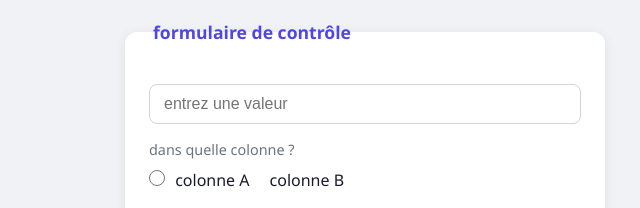
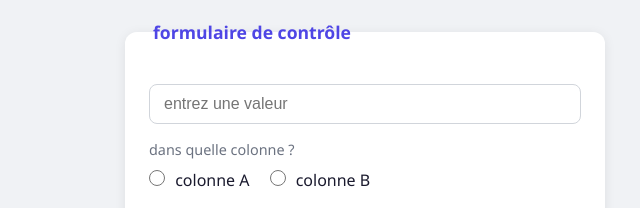
Before and after one commit to dartjump/hub_code, a plain HTML site: page formulaire.html in a window 1280 px wide. Shown: the top 208 px of the page, 275-915 px from the left. Drawn offline with Linux system fonts and the light colour scheme.

Commit message:
Fix HTML structure and correct input types

```diff
--- a/formulaire.html
+++ b/formulaire.html
@@ -13,7 +13,7 @@
         <label name="nom">dans quelle colonne ?</label>
         <div class="radio-group">
             <label><input type="radio" id="colonneA" name="colonne" value="A"> colonne A</label>
-            <label><igitnput type="radio" id="colonneB" name="colonne" value="B"> colonne B</label>
+            <label><input type="radio" id="colonneB" name="colonne" value="B"> colonne B</label>
         </div>
         <div class="boutons">
             <input type="submit" onclick="envoyer()" value="crée le tableau">
```
